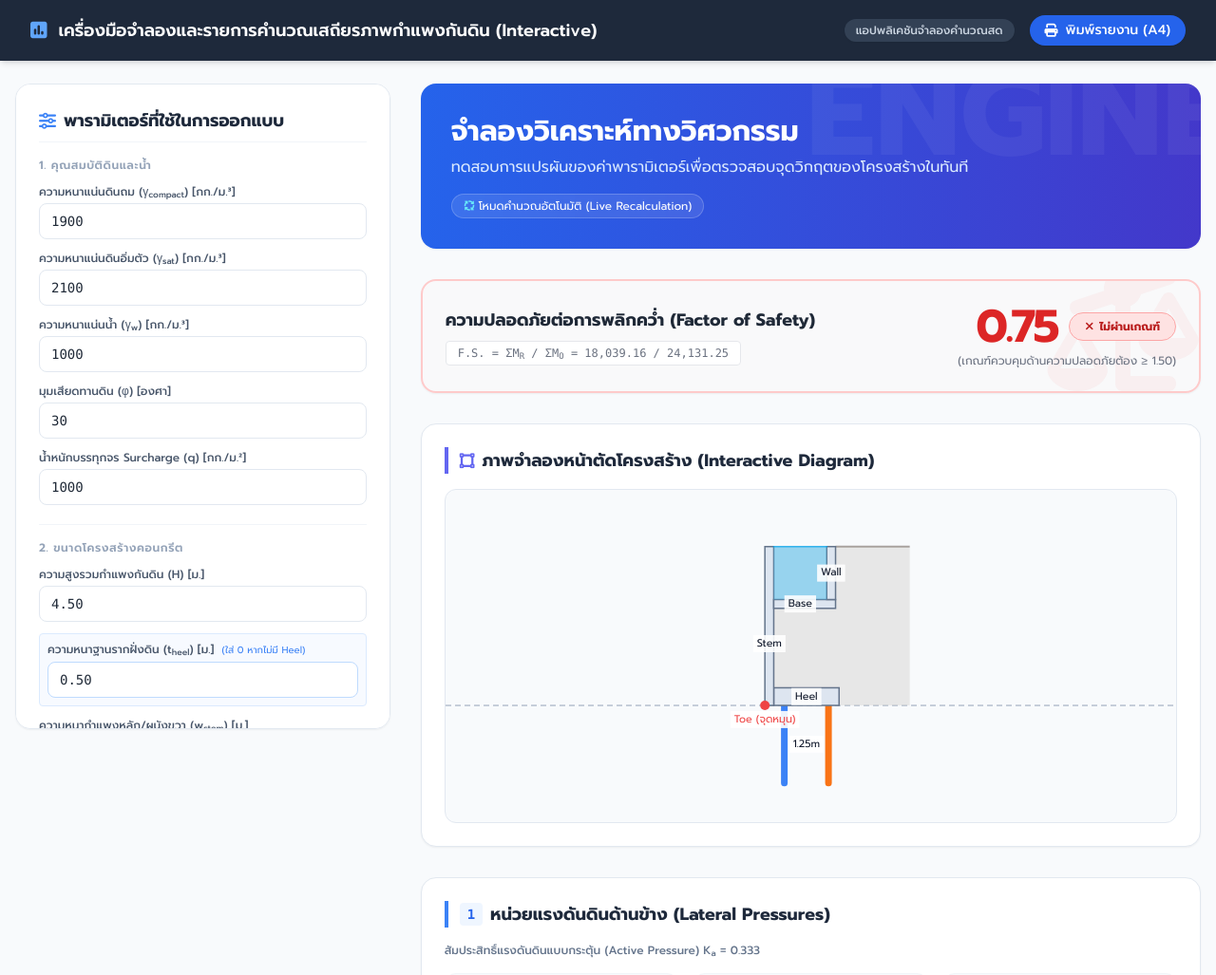
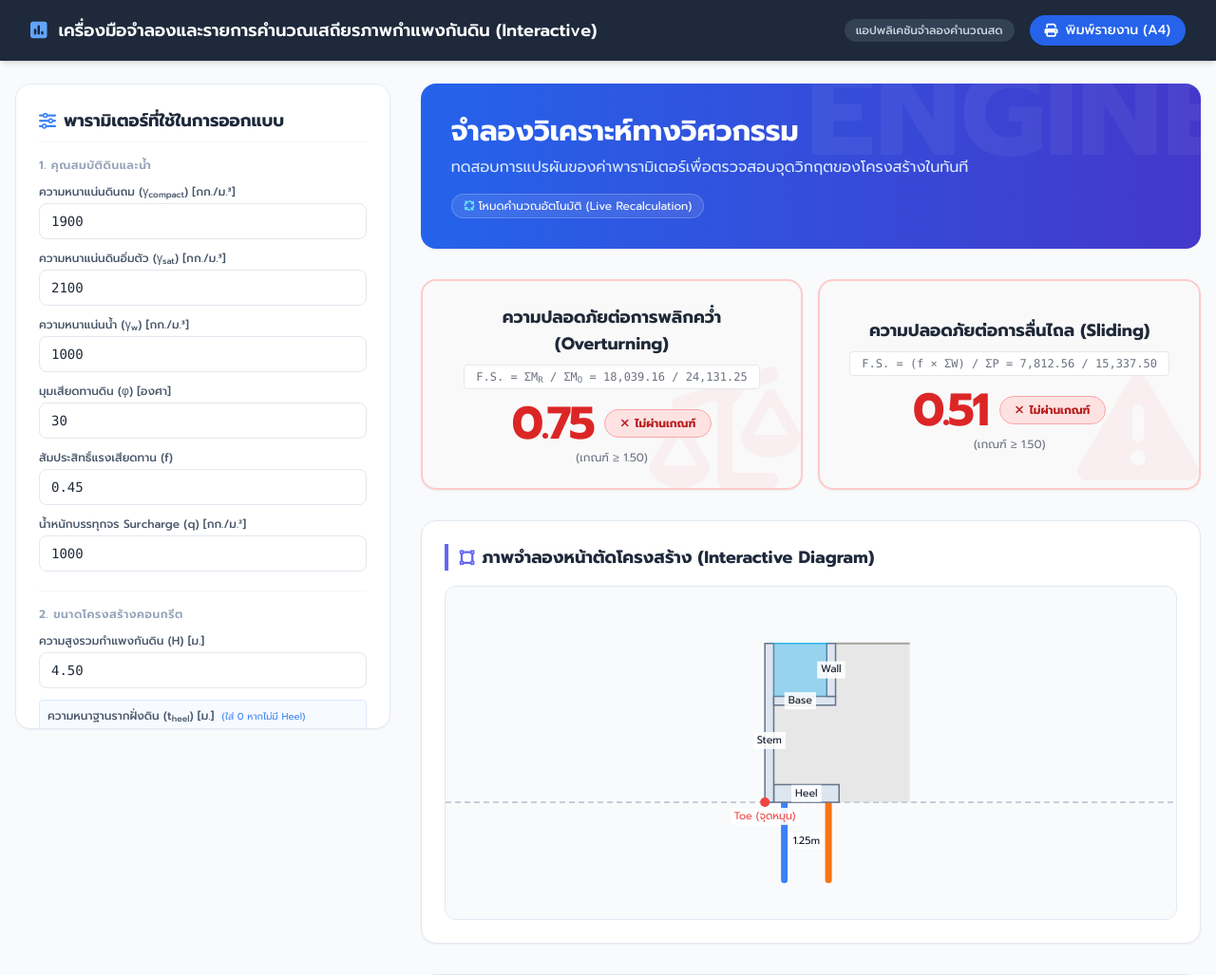
Before and after one commit to warotninkuha-rgb/Cal-3, a plain HTML site: page index.html in a window 1280 px wide. Shown: the top 1027 px of the page at 95% size. Drawn offline with nearby package versions, Linux system fonts and the light colour scheme.

Commit message:
Update index.html

```diff
--- a/index.html
+++ b/index.html
@@ -118,6 +118,10 @@
                                 <label class="block text-xs text-slate-600 mb-1 font-medium">มุมเสียดทานดิน (&phi;) [องศา]</label>
                                 <input type="number" id="phi" value="30" min="0" max="45" class="w-full px-3 py-2 border border-slate-200 rounded-lg text-sm font-mono focus:ring-2 focus:ring-blue-500 focus:outline-none print:border-slate-300 print:bg-slate-50" />
                             </div>
+                            <div>
+                                <label class="block text-xs text-slate-600 mb-1 font-medium">สัมประสิทธิ์แรงเสียดทาน (f)</label>
+                                <input type="number" id="friction_f" value="0.45" step="0.01" min="0" class="w-full px-3 py-2 border border-slate-200 rounded-lg text-sm font-mono focus:ring-2 focus:ring-blue-500 focus:outline-none print:border-slate-300 print:bg-slate-50" />
+                            </div>
                             <div class="print:col-span-2">
                                 <label class="block text-xs text-slate-600 mb-1 font-medium">น้ำหนักบรรทุกจร Surcharge (q) [กก./ม.²]</label>
                                 <input type="number" id="q" value="1000" class="w-full px-3 py-2 border border-slate-200 rounded-lg text-sm font-mono focus:ring-2 focus:ring-blue-500 focus:outline-none print:border-slate-300 print:bg-slate-50" />
@@ -200,23 +204,46 @@
                 </div>
             </div>
 
-            <!-- F.S. Summary Card -->
-            <div id="fs_card" class="print-avoid-break border-2 p-6 rounded-2xl shadow-sm flex flex-col sm:flex-row items-center justify-between gap-4 relative overflow-hidden transition-colors duration-300">
-                <div class="absolute right-0 bottom-0 opacity-5">
-                    <i id="fs_icon" class="fa-solid text-9xl"></i>
+            <!-- F.S. Summary Cards -->
+            <div class="grid grid-cols-1 lg:grid-cols-2 gap-4">
+                <!-- F.S. Overturning -->
+                <div id="fs_card_ot" class="print-avoid-break border-2 p-6 rounded-2xl shadow-sm flex flex-col items-center justify-center relative overflow-hidden transition-colors duration-300 text-center">
+                    <div class="absolute right-0 bottom-0 opacity-5">
+                        <i id="fs_icon_ot" class="fa-solid text-9xl"></i>
+                    </div>
+                    <div class="relative z-10 w-full mb-3">
+                        <h4 class="font-bold text-gray-800 text-lg mb-1">ความปลอดภัยต่อการพลิกคว่ำ (Overturning)</h4>
+                        <p class="font-mono text-xs text-gray-500 bg-white border px-3 py-1 rounded inline-block mt-1">
+                            F.S. = &Sigma;M<sub>R</sub> / &Sigma;M<sub>O</sub> = <span id="eq_mr_ot">-</span> / <span id="eq_mo_ot">-</span>
+                        </p>
+                    </div>
+                    <div class="relative z-10 flex flex-col items-center">
+                        <div class="flex items-center gap-3 mb-1">
+                            <span id="fs_val_ot" class="text-5xl font-black tracking-tighter">-</span>
+                            <div id="status_badge_ot" class="px-4 py-1.5 rounded-full text-xs font-bold border flex items-center"></div>
+                        </div>
+                        <span class="text-xs text-gray-500">(เกณฑ์ &ge; 1.50)</span>
+                    </div>
                 </div>
-                <div class="relative z-10 text-center sm:text-left">
-                    <h4 class="font-bold text-gray-800 text-lg mb-1">ความปลอดภัยต่อการพลิกคว่ำ (Factor of Safety)</h4>
-                    <p class="font-mono text-xs text-gray-500 bg-white border px-3 py-1 rounded inline-block mt-1">
-                        F.S. = &Sigma;M<sub>R</sub> / &Sigma;M<sub>O</sub> = <span id="eq_mr">-</span> / <span id="eq_mo">-</span>
-                    </p>
-                </div>
-                <div class="relative z-10 flex flex-col items-center sm:items-end">
-                    <div class="flex items-center gap-3 mb-1">
-                        <span id="fs_val" class="text-5xl font-black tracking-tighter">-</span>
-                        <div id="status_badge" class="px-4 py-1.5 rounded-full text-xs font-bold border flex items-center"></div>
+
+                <!-- F.S. Sliding -->
+                <div id="fs_card_sl" class="print-avoid-break border-2 p-6 rounded-2xl shadow-sm flex flex-col items-center justify-center relative overflow-hidden transition-colors duration-300 text-center">
+                    <div class="absolute right-0 bottom-0 opacity-5">
+                        <i id="fs_icon_sl" class="fa-solid text-9xl"></i>
                     </div>
-                    <span class="text-xs text-gray-500">(เกณฑ์ควบคุมด้านความปลอดภัยต้อง &ge; 1.50)</span>
+                    <div class="relative z-10 w-full mb-3">
+                        <h4 class="font-bold text-gray-800 text-lg mb-1">ความปลอดภัยต่อการลื่นไถล (Sliding)</h4>
+                        <p class="font-mono text-xs text-gray-500 bg-white border px-3 py-1 rounded inline-block mt-1">
+                            F.S. = (f &times; &Sigma;W) / &Sigma;P = <span id="eq_fv_sl">-</span> / <span id="eq_p_sl">-</span>
+                        </p>
+                    </div>
+                    <div class="relative z-10 flex flex-col items-center">
+                        <div class="flex items-center gap-3 mb-1">
+                            <span id="fs_val_sl" class="text-5xl font-black tracking-tighter">-</span>
+                            <div id="status_badge_sl" class="px-4 py-1.5 rounded-full text-xs font-bold border flex items-center"></div>
+                        </div>
+                        <span class="text-xs text-gray-500">(เกณฑ์ &ge; 1.50)</span>
+                    </div>
                 </div>
             </div>
 
@@ -476,7 +503,7 @@
 
     <script>
         const inputs = [
-            'gamma_compact', 'gamma_sat', 'gamma_w', 'phi', 'q',
+            'gamma_compact', 'gamma_sat', 'gamma_w', 'phi', 'q', 'friction_f',
             'H', 'w_stem', 'w_u_ditch', 't_u_base', 'w_wall', 'h_wall', 'h_water',
             'L', 'l_pile', 't_heel'
         ];
@@ -764,21 +791,21 @@
                     ctx.fillText(`${label} = ${formatNum(Math.abs(R))} t (ถอน)`, textX, ny(-3.4));
                 }
             };
-            drawReaction(p.x_back, p.R_back, 'R_back', '#f97316', 'left'); // Orange 500 (ขยับข้อความไปทางขวา)
-            drawReaction(p.x_front, p.R_front, 'R_front', '#3b82f6', 'right'); // Blue 500 (ขยับข้อความไปทางซ้าย)
+            drawReaction(p.x_back, p.R_back, 'R_back', '#f97316', 'left'); // Orange 500
+            drawReaction(p.x_front, p.R_front, 'R_front', '#3b82f6', 'right'); // Blue 500
 
             // Draw x_res dimension at Toe
             ctx.strokeStyle = '#d97706'; // Yellow 600
             ctx.setLineDash([4, 4]);
             ctx.beginPath();
-            ctx.moveTo(nx(0), ny(0)); ctx.lineTo(nx(0), ny(-0.8)); // Toe ref (ลากเส้นประลงมาให้ยาวขึ้น)
+            ctx.moveTo(nx(0), ny(0)); ctx.lineTo(nx(0), ny(-0.8)); // Toe ref
             ctx.moveTo(nx(p.x_res), ny(0.2)); ctx.lineTo(nx(p.x_res), ny(-0.8)); // x_res ref
             ctx.stroke();
 
             ctx.setLineDash([]);
             ctx.lineWidth = 1;
             ctx.beginPath();
-            ctx.moveTo(nx(0), ny(-0.5)); ctx.lineTo(nx(p.x_res), ny(-0.5)); // ขยับเส้นบอกระยะลงมา
+            ctx.moveTo(nx(0), ny(-0.5)); ctx.lineTo(nx(p.x_res), ny(-0.5));
             ctx.stroke();
             // ticks
             ctx.beginPath(); ctx.moveTo(nx(0), ny(-0.45)); ctx.lineTo(nx(0), ny(-0.55)); ctx.stroke();
@@ -787,13 +814,12 @@
             ctx.fillStyle = '#d97706';
             ctx.font = 'bold 12px Prompt';
 
-            // ขยับตัวหนังสือไปด้านซ้ายของเส้นบอกระยะ เพื่อไม่ให้ทับเส้นประ
             ctx.textAlign = 'right';
             ctx.textBaseline = 'middle';
             ctx.fillText(`x̄_net = ${formatNum(p.x_res, 3)}m`, Math.min(nx(0), nx(p.x_res)) - 8, ny(-0.5));
 
-            ctx.textAlign = 'center'; // รีเซ็ตค่า
-            ctx.textBaseline = 'alphabetic'; // รีเซ็ตค่าเพื่อไม่ให้กระทบส่วนอื่น
+            ctx.textAlign = 'center';
+            ctx.textBaseline = 'alphabetic';
         }
 
         function formatNum(val, dec = 2) {
@@ -809,6 +835,7 @@
             const gammaW = parseFloat(document.getElementById('gamma_w').value) || 1000;
             const phi = parseFloat(document.getElementById('phi').value) || 0;
             const q = parseFloat(document.getElementById('q').value) || 0;
+            const friction_f = parseFloat(document.getElementById('friction_f').value) || 0;
             const H = parseFloat(document.getElementById('H').value) || 0;
             const tHeelInput = parseFloat(document.getElementById('t_heel').value) || 0;
             const tHeel = Math.max(0, tHeelInput);
@@ -947,27 +974,57 @@
             document.getElementById('sum_f_resisting').innerText = `ΣW = ${formatNum(totalW)}`;
             document.getElementById('sum_m_resisting').innerText = `ΣMr = ${formatNum(totalMr)}`;
 
-            const FS = totalMo > 0 ? (totalMr / totalMo) : 999;
-            document.getElementById('fs_val').innerText = FS.toFixed(2);
-            document.getElementById('eq_mr').innerText = formatNum(totalMr);
-            document.getElementById('eq_mo').innerText = formatNum(totalMo);
+            // ----------------------------------------
+            // Overturning Factor of Safety
+            // ----------------------------------------
+            const FS_overturning = totalMo > 0 ? (totalMr / totalMo) : 999;
+            document.getElementById('fs_val_ot').innerText = FS_overturning.toFixed(2);
+            document.getElementById('eq_mr_ot').innerText = formatNum(totalMr);
+            document.getElementById('eq_mo_ot').innerText = formatNum(totalMo);
 
-            const fsCard = document.getElementById('fs_card');
-            const fsIcon = document.getElementById('fs_icon');
-            const statusBadge = document.getElementById('status_badge');
+            const fsCard_ot = document.getElementById('fs_card_ot');
+            const fsIcon_ot = document.getElementById('fs_icon_ot');
+            const statusBadge_ot = document.getElementById('status_badge_ot');
 
-            if (FS >= 1.5) {
-                fsCard.className = "print-avoid-break border-2 border-emerald-500 bg-emerald-50/20 p-6 rounded-2xl shadow-sm flex flex-col sm:flex-row items-center justify-between gap-4 relative overflow-hidden transition-all duration-300";
-                fsIcon.className = "fa-solid fa-scale-balanced text-9xl text-emerald-500";
-                statusBadge.className = "bg-emerald-100 text-emerald-700 px-4 py-1.5 rounded-full text-xs font-bold border border-emerald-300 flex items-center print:border-emerald-500 print:text-emerald-800";
-                statusBadge.innerHTML = '<i class="fa-solid fa-check mr-1.5"></i> ผ่านมาตรฐาน';
-                document.getElementById('fs_val').className = "text-5xl font-black tracking-tighter text-emerald-600";
+            if (FS_overturning >= 1.5) {
+                fsCard_ot.className = "print-avoid-break border-2 border-emerald-500 bg-emerald-50/20 p-6 rounded-2xl shadow-sm flex flex-col items-center justify-center relative overflow-hidden transition-colors duration-300 text-center";
+                fsIcon_ot.className = "fa-solid fa-scale-balanced text-9xl text-emerald-500";
+                statusBadge_ot.className = "bg-emerald-100 text-emerald-700 px-4 py-1.5 rounded-full text-xs font-bold border border-emerald-300 flex items-center print:border-emerald-500 print:text-emerald-800";
+                statusBadge_ot.innerHTML = '<i class="fa-solid fa-check mr-1.5"></i> ผ่านมาตรฐาน';
+                document.getElementById('fs_val_ot').className = "text-5xl font-black tracking-tighter text-emerald-600";
             } else {
-                fsCard.className = "print-avoid-break border-2 border-red-200 bg-red-50/20 p-6 rounded-2xl shadow-sm flex flex-col sm:flex-row items-center justify-between gap-4 relative overflow-hidden transition-all duration-300";
-                fsIcon.className = "fa-solid fa-scale-unbalanced text-9xl text-red-500";
-                statusBadge.className = "bg-red-100 text-red-700 px-4 py-1.5 rounded-full text-xs font-bold border border-red-300 flex items-center print:border-red-500 print:text-red-800";
-                statusBadge.innerHTML = '<i class="fa-solid fa-xmark mr-1.5"></i> ไม่ผ่านเกณฑ์';
-                document.getElementById('fs_val').className = "text-5xl font-black tracking-tighter text-red-600";
+                fsCard_ot.className = "print-avoid-break border-2 border-red-200 bg-red-50/20 p-6 rounded-2xl shadow-sm flex flex-col items-center justify-center relative overflow-hidden transition-colors duration-300 text-center";
+                fsIcon_ot.className = "fa-solid fa-scale-unbalanced text-9xl text-red-500";
+                statusBadge_ot.className = "bg-red-100 text-red-700 px-4 py-1.5 rounded-full text-xs font-bold border border-red-300 flex items-center print:border-red-500 print:text-red-800";
+                statusBadge_ot.innerHTML = '<i class="fa-solid fa-xmark mr-1.5"></i> ไม่ผ่านเกณฑ์';
+                document.getElementById('fs_val_ot').className = "text-5xl font-black tracking-tighter text-red-600";
+            }
+
+            // ----------------------------------------
+            // Sliding Factor of Safety
+            // ----------------------------------------
+            const F_friction = friction_f * totalW;
+            const FS_sliding = totalP > 0 ? (F_friction / totalP) : 999;
+            document.getElementById('fs_val_sl').innerText = FS_sliding.toFixed(2);
+            document.getElementById('eq_fv_sl').innerText = formatNum(F_friction);
+            document.getElementById('eq_p_sl').innerText = formatNum(totalP);
+
+            const fsCard_sl = document.getElementById('fs_card_sl');
+            const fsIcon_sl = document.getElementById('fs_icon_sl');
+            const statusBadge_sl = document.getElementById('status_badge_sl');
+
+            if (FS_sliding >= 1.5) {
+                fsCard_sl.className = "print-avoid-break border-2 border-emerald-500 bg-emerald-50/20 p-6 rounded-2xl shadow-sm flex flex-col items-center justify-center relative overflow-hidden transition-colors duration-300 text-center";
+                fsIcon_sl.className = "fa-solid fa-shield-halved text-9xl text-emerald-500";
+                statusBadge_sl.className = "bg-emerald-100 text-emerald-700 px-4 py-1.5 rounded-full text-xs font-bold border border-emerald-300 flex items-center print:border-emerald-500 print:text-emerald-800";
+                statusBadge_sl.innerHTML = '<i class="fa-solid fa-check mr-1.5"></i> ผ่านมาตรฐาน';
+                document.getElementById('fs_val_sl').className = "text-5xl font-black tracking-tighter text-emerald-600";
+            } else {
+                fsCard_sl.className = "print-avoid-break border-2 border-red-200 bg-red-50/20 p-6 rounded-2xl shadow-sm flex flex-col items-center justify-center relative overflow-hidden transition-colors duration-300 text-center";
+                fsIcon_sl.className = "fa-solid fa-triangle-exclamation text-9xl text-red-500";
+                statusBadge_sl.className = "bg-red-100 text-red-700 px-4 py-1.5 rounded-full text-xs font-bold border border-red-300 flex items-center print:border-red-500 print:text-red-800";
+                statusBadge_sl.innerHTML = '<i class="fa-solid fa-xmark mr-1.5"></i> ไม่ผ่านเกณฑ์';
+                document.getElementById('fs_val_sl').className = "text-5xl font-black tracking-tighter text-red-600";
             }
 
             const x_back  = tHeel > 0
@@ -1027,21 +1084,25 @@
                 </div>
             `;
 
+            // การคำนวณแรงเฉือน (หักลบด้วยแรงเสียดทาน)
+            let reqShear = 1.5 * totalP;
+            let netShear = reqShear - F_friction;
+            if (netShear < 0) netShear = 0; // ถ้าน้อยกว่า 0 แปลว่าแรงเสียดทานเอาอยู่
+            const shearTons = (netShear / 2) / 1000;
+
             // แทรกรายละเอียดสมการแรงเฉือน
             document.getElementById('details_pile_shear').innerHTML = `
                 <div class="text-xs text-slate-500 font-mono space-y-1">
-                    <p class="font-medium text-slate-700 print:text-slate-800">สมการคำนวณแรงเฉือนเฉลี่ยต่อต้น:</p>
-                    <p class="pl-4">V = (1.5 &times; ΣP) / (จำนวนเสาเข็ม 2 ต้น)</p>
+                    <p class="font-medium text-slate-700 print:text-slate-800">สมการคำนวณแรงเฉือน (หักลบแรงเสียดทาน):</p>
+                    <p class="pl-4">V = [ (1.5 &times; ΣP) - (f &times; ΣW) ] / 2 ต้น</p>
                 </div>
                 <div class="mt-4 w-full">
                     <p class="text-xs sm:text-sm text-purple-700/90 font-mono bg-white/60 p-3 sm:p-4 rounded-lg border border-purple-200/50 break-words leading-relaxed w-full shadow-sm print:bg-purple-50 print:border-purple-300">
-                        V = (1.5 &times; ${formatNum(totalP)}) / (2 &times; 1000)
+                        V = [ (1.5 &times; ${formatNum(totalP)}) - (${formatNum(friction_f)} &times; ${formatNum(totalW)}) ] / (2 &times; 1000)
                     </p>
                 </div>
             `;
 
-            const Hreq = 1.5 * totalP;
-            const shearTons = (Hreq / 2) / 1000;
             const y_net = totalP > 0 ? totalMo / totalP : 0;
 
             function updatePileUI(idPrefix, loadVal) {
```
